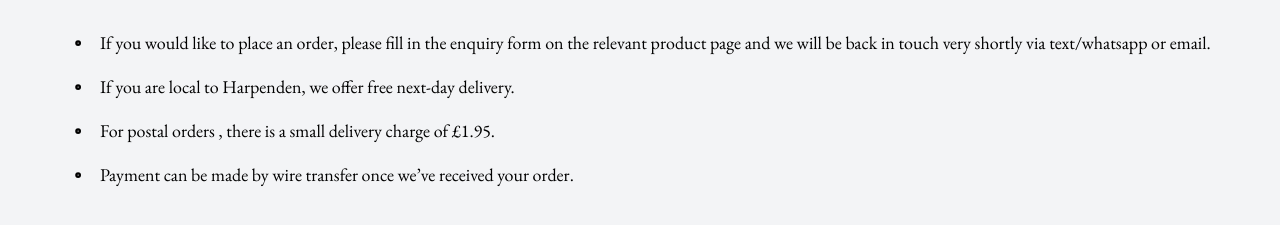
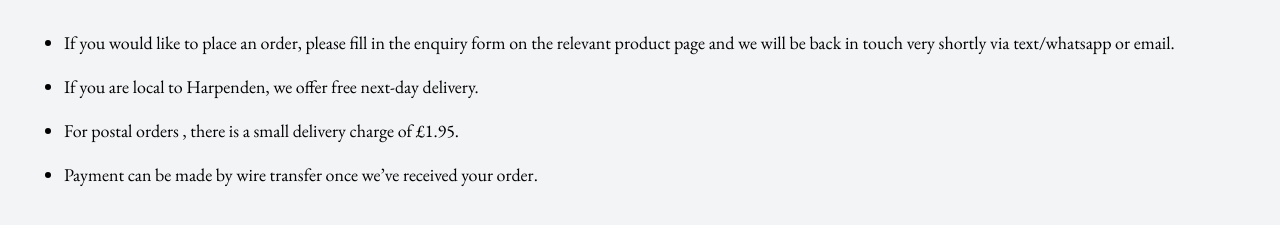
Before and after one commit to ccusins/Moncomi, a website: page public/order_processing.html in a window 1280 px wide. Shown: the part 231-456 px from the top of the page. Drawn offline with nearby package versions, Linux system fonts and the light colour scheme.

Commit message:
bullet points fixed

```diff
--- a/public/order_processing.html
+++ b/public/order_processing.html
@@ -48,12 +48,14 @@
 
     <div class="p-16 flex flex-col gap-8">
         <div class="text-3xl font-bold text-black">How Do I Order?</div>
-        <div class="flex flex-col gap-4">
-            <div class="flex flex-row gap-2"><svg xmlns="http://www.w3.org/2000/svg" width="28" height="28" viewBox="0 0 24 24" fill="none" stroke="#000000" stroke-width="3" stroke-linecap="round" stroke-linejoin="round" class="lucide lucide-dot"><circle cx="12.1" cy="12.1" r="1"/></svg><div class="text-black text-lg">If you would like to place an order, please fill in the enquiry form on the relevant product page and we will be back in touch very shortly via text/whatsapp or email.</div></div>
-            <div class="flex flex-row gap-2"><svg xmlns="http://www.w3.org/2000/svg" width="28" height="28" viewBox="0 0 24 24" fill="none" stroke="#000000" stroke-width="3" stroke-linecap="round" stroke-linejoin="round" class="lucide lucide-dot"><circle cx="12.1" cy="12.1" r="1"/></svg><div class="text-black text-lg">If you are local to Harpenden, we offer free next-day delivery.</div></div>
-            <div class="flex flex-row gap-2"><svg xmlns="http://www.w3.org/2000/svg" width="28" height="28" viewBox="0 0 24 24" fill="none" stroke="#000000" stroke-width="3" stroke-linecap="round" stroke-linejoin="round" class="lucide lucide-dot"><circle cx="12.1" cy="12.1" r="1"/></svg><div class="text-black text-lg">For postal orders , there is a small delivery charge of £1.95.</div></div>
-            <div class="flex flex-row gap-2"><svg xmlns="http://www.w3.org/2000/svg" width="28" height="28" viewBox="0 0 24 24" fill="none" stroke="#000000" stroke-width="3" stroke-linecap="round" stroke-linejoin="round" class="lucide lucide-dot"><circle cx="12.1" cy="12.1" r="1"/></svg><div class="text-black text-lg">Payment can be made by wire transfer once we’ve received your order.</div></div>
-        </div>
+
+        <ul class="list-disc">
+          <li class="text-black text-lg text-justify mb-4">If you would like to place an order, please fill in the enquiry form on the relevant product page and we will be back in touch very shortly via text/whatsapp or email.</li>
+          <li class="text-black text-lg text-justify mb-4">If you are local to Harpenden, we offer free next-day delivery.</li>
+          <li class="text-black text-lg text-justify mb-4">For postal orders , there is a small delivery charge of £1.95.</li>
+          <li class="text-black text-lg text-justify mb-4">Payment can be made by wire transfer once we’ve received your order.</li>
+        </ul>
+
 
 
     </div>
```
Also changed, not shown: public/tailwind/styles.css.
